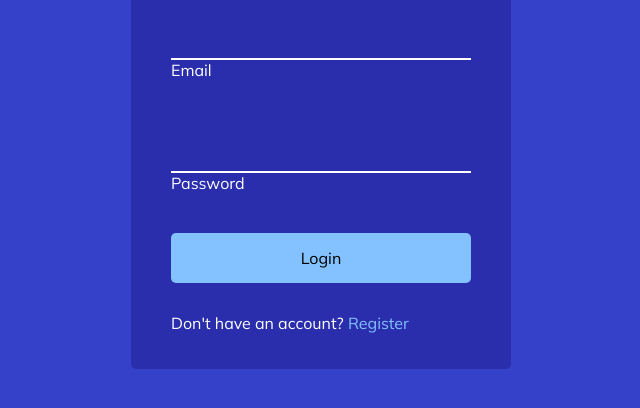
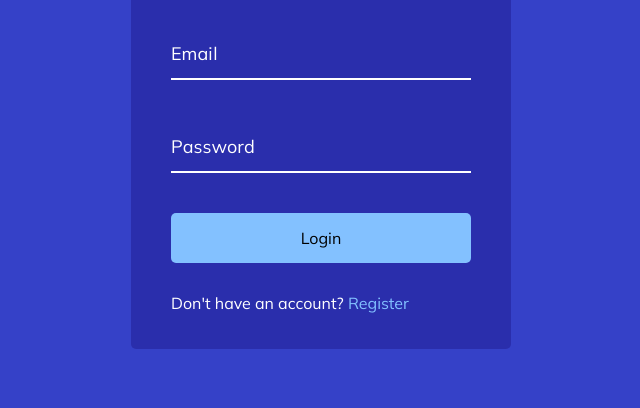
Before and after one commit to anasteshi/login-mini-animation, a plain HTML site: page index.html in a window 1280 px wide. Shown: the part 268-676 px from the top of the page, without its empty margins (319-959 px from the left). Drawn offline with Linux system fonts and the light colour scheme.

Commit message:
Add wave effect

```diff
--- a/index.html
+++ b/index.html
@@ -13,20 +13,13 @@
 
         <form>
             <div class="form-control">
-                <input type="text" required>
-                <label>Email</label>
-                <!-- <label>
-                    <span style="transition-delay: 0ms;">E</span>
-                    <span style="transition-delay: 50ms;">m</span>
-                    <span style="transition-delay: 100ms;">a</span>
-                    <span style="transition-delay: 150ms;">i</span>
-                    <span style="transition-delay: 200ms;">l</span>
-                </label> -->
+                <input type="text" required id="email">
+                <label for="email">Email</label>
             </div>
 
             <div class="form-control">
-                <input type="password" required>
-                <label>Password</label>
+                <input type="password" required id="password">
+                <label for="password">Password</label>
             </div>
 
             <button class="btn">Login</button>
--- a/script.js
+++ b/script.js
@@ -0,0 +1,8 @@
+const labels = document.querySelectorAll(".form-control label")
+
+labels.forEach((label) => {
+  label.innerHTML = label.innerText
+    .split("")
+    .map((letter, idx) => `<span style="transition-delay:${idx * 50}ms;">${letter}</span>`)
+    .join("")
+})
--- a/style.css
+++ b/style.css
@@ -71,4 +71,23 @@ body {
 
 .form-control input:focus, .form-control input:valid, .btn:focus {
     outline: 0;
+    border-bottom-color: #83c1ff;
 }
+
+.form-control label {
+    position: absolute;
+    top: 15px;
+    left: 0px;
+}
+
+.form-control label span {
+    display: inline-block;
+    font-size: 18px;
+    min-width: 5px;
+    transition: transform 0.3s cubic-bezier(0.68, -0.55, 0.265, 1.55);
+}
+
+.form-control input:focus + label span, .form-control input:focus + label span {
+    color: #83c1ff;
+    transform: translateY(-30px);
+}
```
